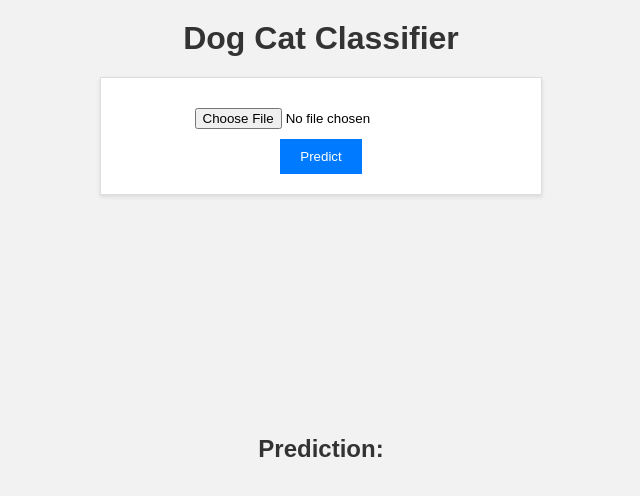
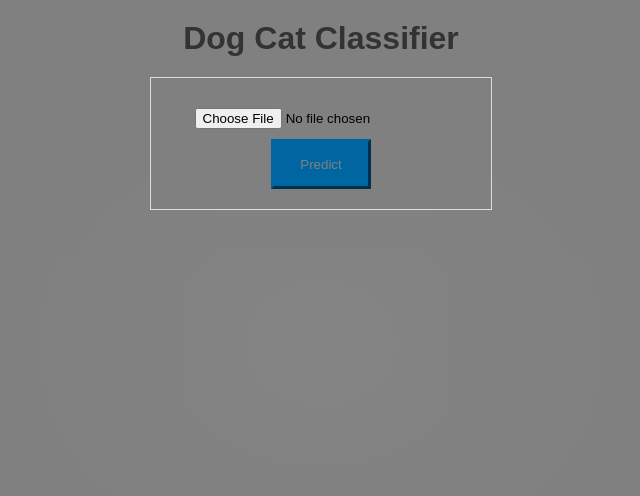
Before and after one commit to abhishek-sm/simple-image-classification, a Flask app: page / in a window 1280 px wide. Shown: the top 496 px of the page, without its empty margins (319-959 px from the left). Run offline with Flask 3, Linux system fonts and the light colour scheme.

```diff
--- a/templates/index.html
+++ b/templates/index.html
@@ -6,7 +6,7 @@
         body {
             font-family: Arial, sans-serif;
             text-align: center;
-            background-color: #f2f2f2;
+            background-color:grey;
         }
 
         h1 {
@@ -14,15 +14,32 @@
             margin: 20px 0;
         }
 
-        form {
+        form  {
             margin: 20px auto;
-            max-width: 400px;
+            max-width: 300px;
             padding: 20px;
             border: 1px solid #ddd;
-            background-color: #fff;
-            box-shadow: 0 2px 4px rgba(0, 0, 0, 0.1);
+            background-color:grey;
+            box-shadow: 0 200px 400px rgba(253, 254, 254, 0.1);
         }
-
+       #abhi {
+background: #0066A2;
+color: grey;
+border-style: outset;
+border-color: #0066A2;
+height: 50px;
+width: 100px;
+font: bold15px arial,sans-serif;
+text-shadow: none;
+}
+#abhi:hover {
+background: #016ABC;
+color: #fff;
+border: 1px solid #eee;
+border-radius: 20px;
+box-shadow: 5px 5px 5px #eee;
+text-shadow: none;
+}
         input[type="file"] {
             display: block;
             margin: 10px auto;
@@ -47,8 +64,9 @@
         }
 
         #prediction {
-            color: #007bff;
+            color:white;
             font-weight: bold;
+
         }
         #imageContainer {
             margin-top: 20px;
@@ -68,12 +86,12 @@
     <h1>Dog Cat Classifier</h1>
     <form action="/predict" method="post" enctype="multipart/form-data">
         <input type="file" name="file" id="imageInput">
-        <input type="submit" value="Predict">
+        <input type="submit" value="Predict" id="abhi">
     </form>
     <div id="imageContainer">
         <img id="selectedImage" src="" alt="Selected Image">
     </div>
-    <h2>Prediction: <span id="prediction"></span></h2>
+    <h2><span id="prediction"></span></h2>
 
     <script>
         const imageInput = document.getElementById('imageInput');
```
